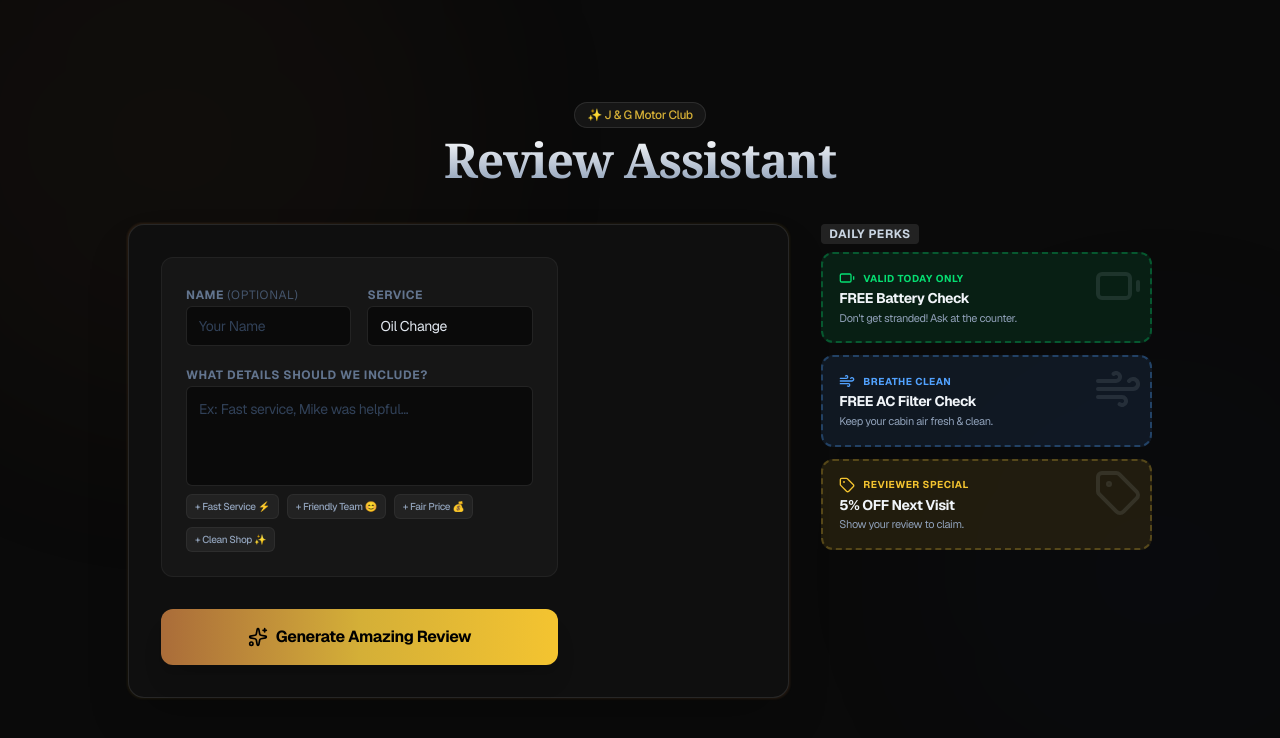
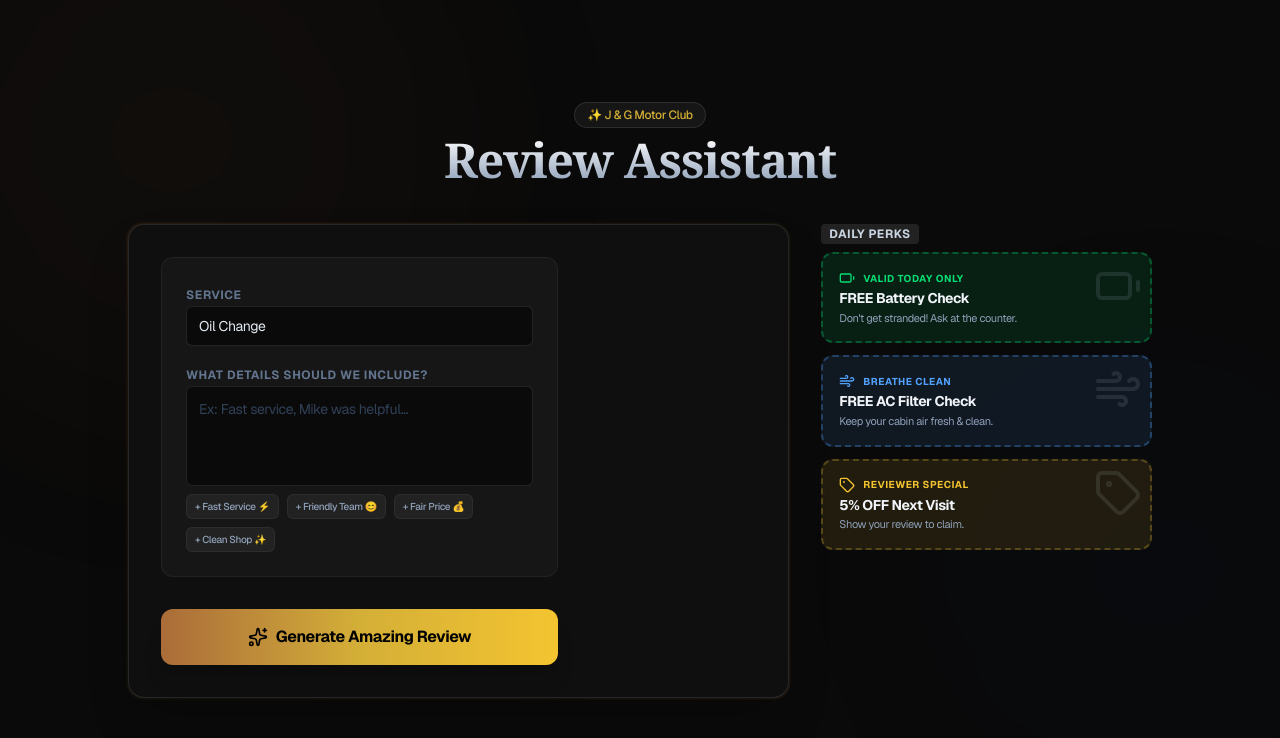
Before and after one commit to siddharth175/jg-motor-club-reviews, a Next.js app: page / in a window 1280 px wide. Both pictures are taken after a click on the button 458 px from the left and 452 px from the top of the page. Shown: the top 738 px of the page. Built offline with nearby package versions, Linux system fonts and the light colour scheme.

Commit message:
Remove Name input field from ReviewForm

```diff
--- a/src/components/ReviewForm.tsx
+++ b/src/components/ReviewForm.tsx
@@ -31,7 +31,7 @@ export const ReviewForm: React.FC<ReviewFormProps> = ({
     onGenerate,
     isLoading,
 }) => {
-    const [name, setName] = useState("");
+
     const [service, setService] = useState<string>(SERVICES[0]);
     const [experience, setExperience] = useState("");
     const [error, setError] = useState("");
@@ -45,8 +45,8 @@ export const ReviewForm: React.FC<ReviewFormProps> = ({
             return;
         }
 
-        // Always defaults to 5 stars and AI mode now
-        onGenerate({ name, service, experience, rating: 5, mode: "ai" });
+        // Always defaults to 5 stars, AI mode, and no name now
+        onGenerate({ name: "", service, experience, rating: 5, mode: "ai" });
     };
 
     const addTag = (tag: string) => {
@@ -61,21 +61,7 @@ export const ReviewForm: React.FC<ReviewFormProps> = ({
 
                     <div className="space-y-4">
                         {/* Name & Service Row */}
-                        <div className="grid grid-cols-1 sm:grid-cols-2 gap-4">
-                            <div className="space-y-2">
-                                <label htmlFor="name" className="text-xs uppercase tracking-wider text-slate-500 font-bold">
-                                    Name <span className="text-slate-600 font-normal">(Optional)</span>
-                                </label>
-                                <input
-                                    id="name"
-                                    type="text"
-                                    className="flex h-10 w-full rounded-md border border-white/10 bg-[#0a0a0a] px-3 text-sm text-slate-200 placeholder:text-slate-700 focus:border-gold-500/50 focus:outline-none focus:ring-1 focus:ring-gold-500/50 transition-all"
-                                    placeholder="Your Name"
-                                    value={name}
-                                    onChange={(e) => setName(e.target.value)}
-                                    disabled={isLoading}
-                                />
-                            </div>
+
                         <div className="space-y-2">
                             <label htmlFor="service" className="text-xs uppercase tracking-wider text-slate-500 font-bold">
                                 Service
@@ -94,7 +80,6 @@ export const ReviewForm: React.FC<ReviewFormProps> = ({
                                         </option>
                                     ))}
                                 </select>
-                                </div>
                             </div>
                         </div>
 
```
Lines whose indentation alone changed are shown as unchanged.
